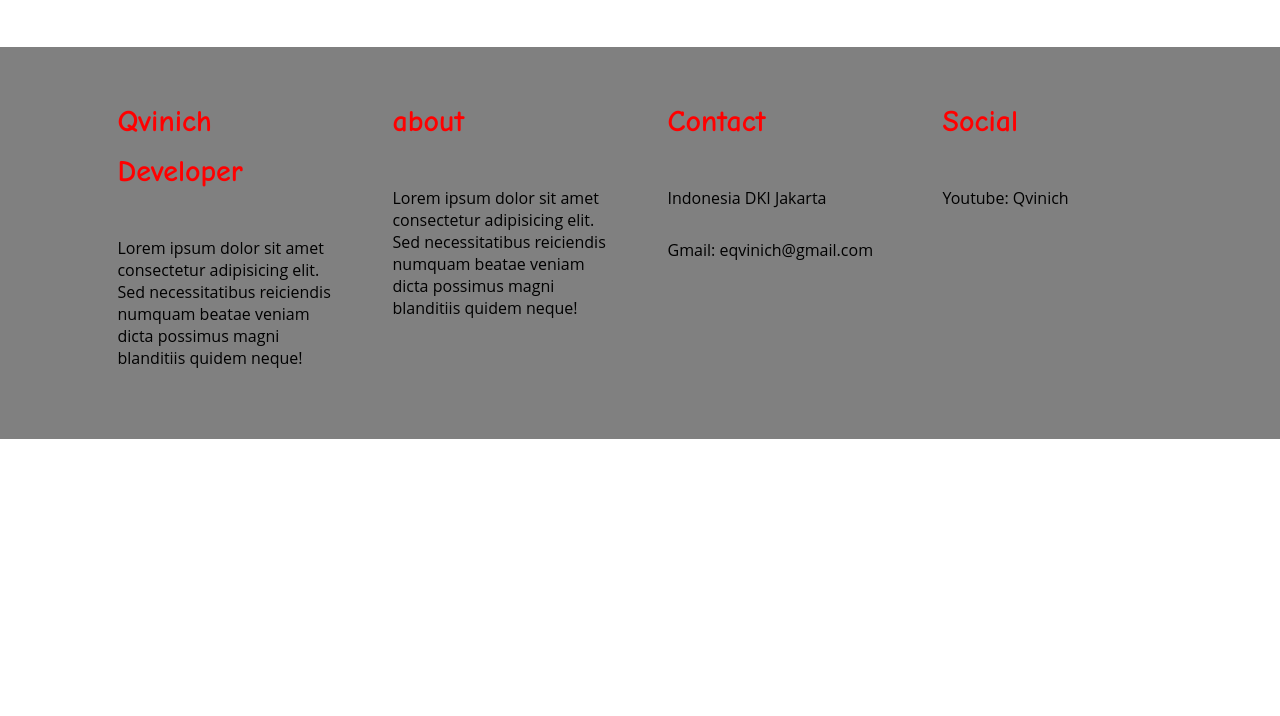
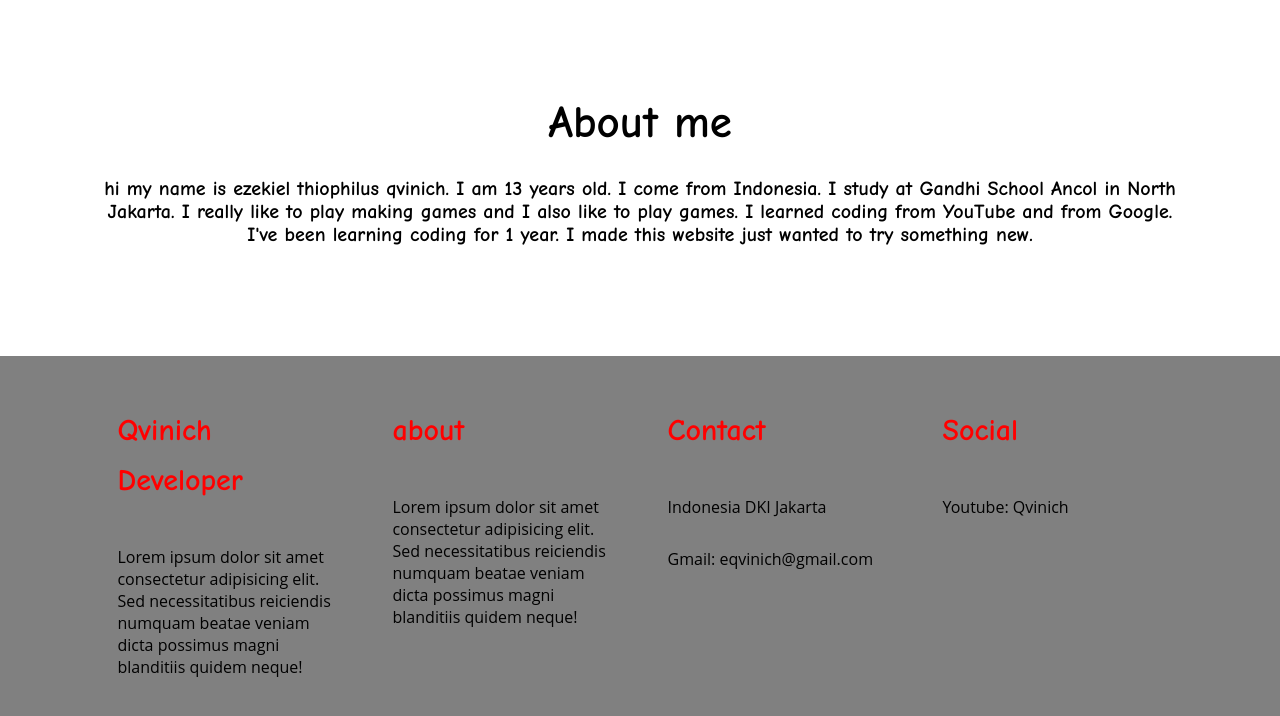
Before and after one commit to Qvinich/Qvinich-Developer.com, a plain HTML site: page index.html in a window 1280 px wide. Shown: the part 1350-2066 px from the top of the page. Before the commit the page ends 1789 px from the top, so only its background shows below. Drawn offline with Linux system fonts and the light colour scheme.

Commit message:
Add files via upload

```diff
--- a/index.html
+++ b/index.html
@@ -16,6 +16,7 @@
             <li><a href="#Home">Home</a></li>
             <li><a href="#download">Download</a></li>
             <li><a href="#game">Game</a></li>
+            <li><a href="#about">About me</a></li>
             <li><a href="#contact">Contact</a></li>
         </ul>
     </div>
@@ -65,6 +66,16 @@
             </div>
         </section>
 
+        <!--about me-->
+        <section id="about">
+            <div class="tengah">
+                <div class="kolom">
+                    <h2>About me</h2>
+                    <p class="description">hi my name is ezekiel thiophilus qvinich. I am 13 years old. I come from Indonesia. I study at Gandhi School Ancol in North Jakarta. I really like to play making games and I also like to play games. I learned coding from YouTube and from Google. I've been learning coding for 1 year. I made this website just wanted to try something new.</p>
+                </div>
+            </div>
+        </section>
+
     </div>
 
     <div id="contact">
--- a/style.css
+++ b/style.css
@@ -215,5 +215,7 @@ h3 {
 
     section img {
         display: block;
+        width: 100%;
+        height: auto;
     }
 }
```
